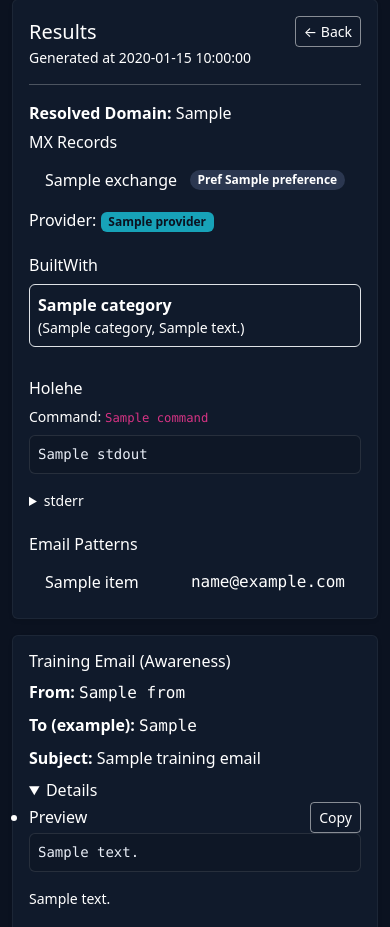
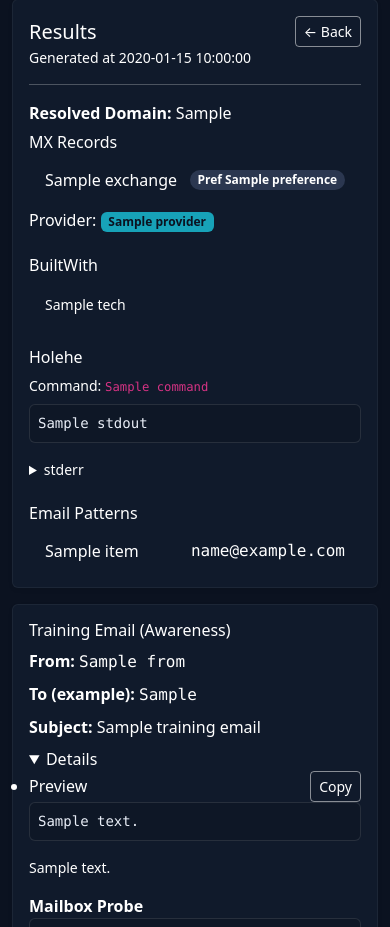
Before and after one commit to ecgun3/email-osint-tool, a Flask app: template templates/result.html in a window 390 px wide. Shown: the part 81-1008 px from the top of the page. Run offline with Flask 3, Linux system fonts and the light colour scheme; the template is opened without the code that fills it: most values are stand-ins (such as "Sample title", 1, 10 or a date in 2020).

Commit message:
Add flat tech list to BuiltWith results and update result template
Co-authored-by: eceggunaydin <eceggunaydin@gmail.com>

```diff
--- a/templates/result.html
+++ b/templates/result.html
@@ -44,17 +44,14 @@
 						{% if results.builtwith.error %}
 							<div class="alert alert-warning">{{ results.builtwith.error }}</div>
 						{% else %}
-							{% if results.builtwith.summary and results.builtwith.summary|length %}
-								<div class="row">
-								{% for category, items in results.builtwith.summary.items() %}
-									<div class="col-md-6 mb-2">
-										<div class="border rounded p-2 h-100">
-											<div class="fw-semibold">{{ category }}</div>
-											<div class="small text-muted">{{ items|join(', ') }}</div>
-										</div>
-									</div>
+							{% if results.builtwith.flat and results.builtwith.flat|length %}
+								<ul class="list-group list-group-flush">
+								{% for tech in results.builtwith.flat %}
+									<li class="list-group-item">
+										<span class="small text-muted">{{ tech }}</span>
+									</li>
 								{% endfor %}
-								</div>
+								</ul>
 							{% else %}
 								<div class="alert alert-info">No BuiltWith data (missing API key or no results).</div>
 							{% endif %}
```
Also changed, not shown: core/builtwith_client.py (+10 -3 lines).
